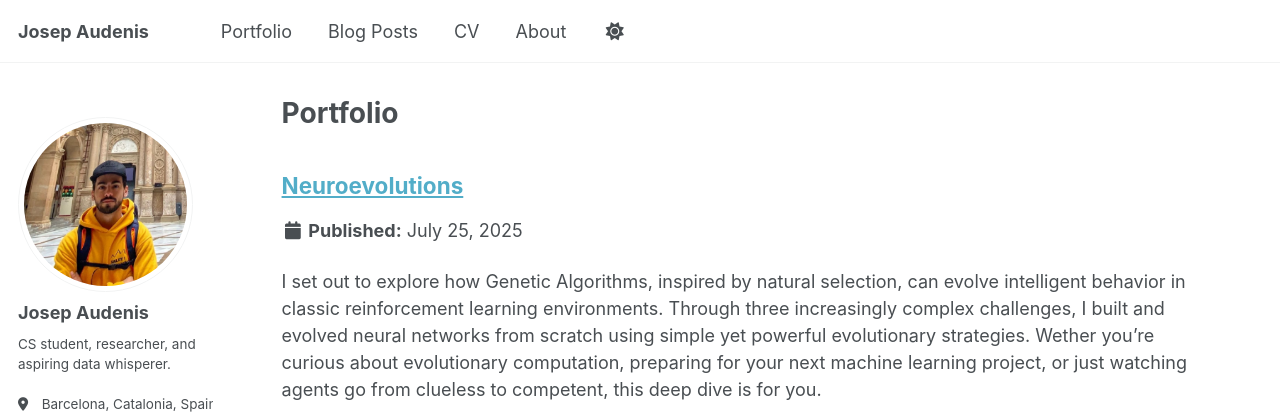
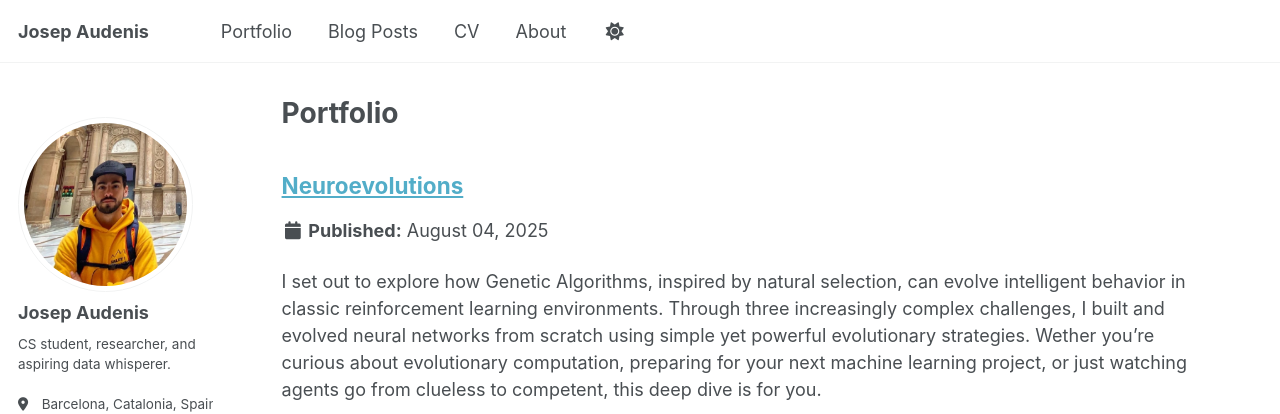
Before and after one commit to josep-audenis/josep-audenis.github.io, a Jekyll site: the page built from _pages/portfolio.html, in a window 1280 px wide and 1339 px high. Shown: the top 414 px of the window. Built offline with Jekyll 4.4.1, drawn with Linux system fonts in a browser that asks for light colours.

```diff
--- a/_portfolio/neuroevolutions.md
+++ b/_portfolio/neuroevolutions.md
@@ -1,6 +1,6 @@
 ---
 title: "Neuroevolutions"
-date: 2025-07-25
+date: 2025-08-04
 permalink: /portfolio/neuroevolutions/
 excerpt: "I set out to explore how Genetic Algorithms, inspired by natural selection, can evolve intelligent behavior in classic reinforcement learning environments. Through three increasingly complex challenges, I built and evolved neural networks from scratch using simple yet powerful evolutionary strategies.\n Wether you're curious about evolutionary computation, preparing for your next machine learning project, or just watching agents go from clueless to competent, this deep dive is for you."
 collection: portfolio
```
Also changed, not shown: other parts of _portfolio/neuroevolutions.md (+8 -10 lines).
